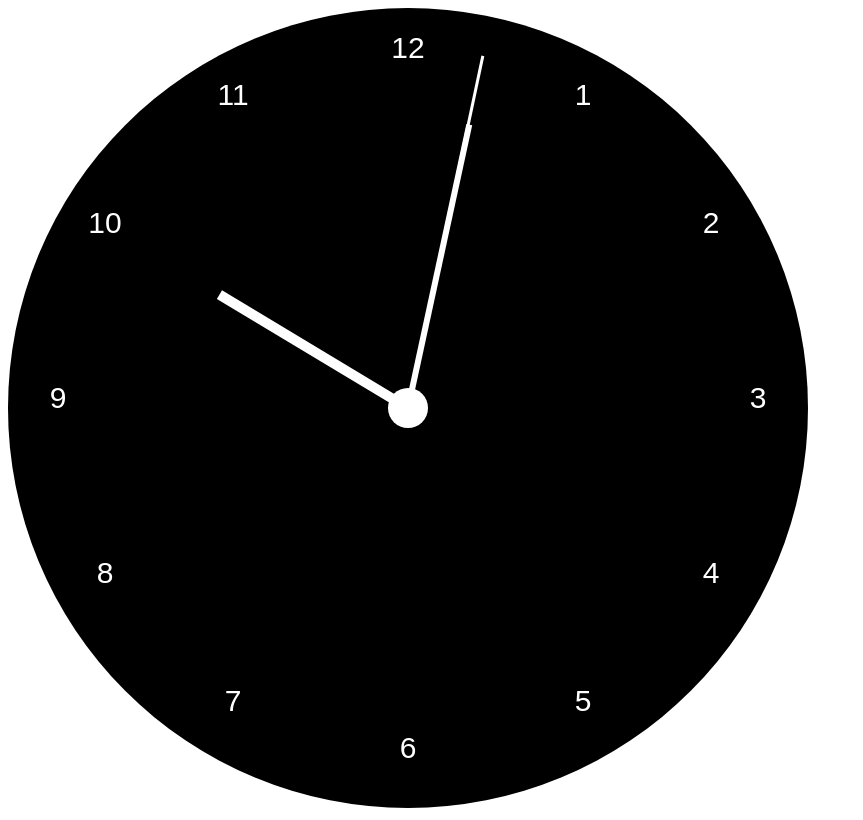
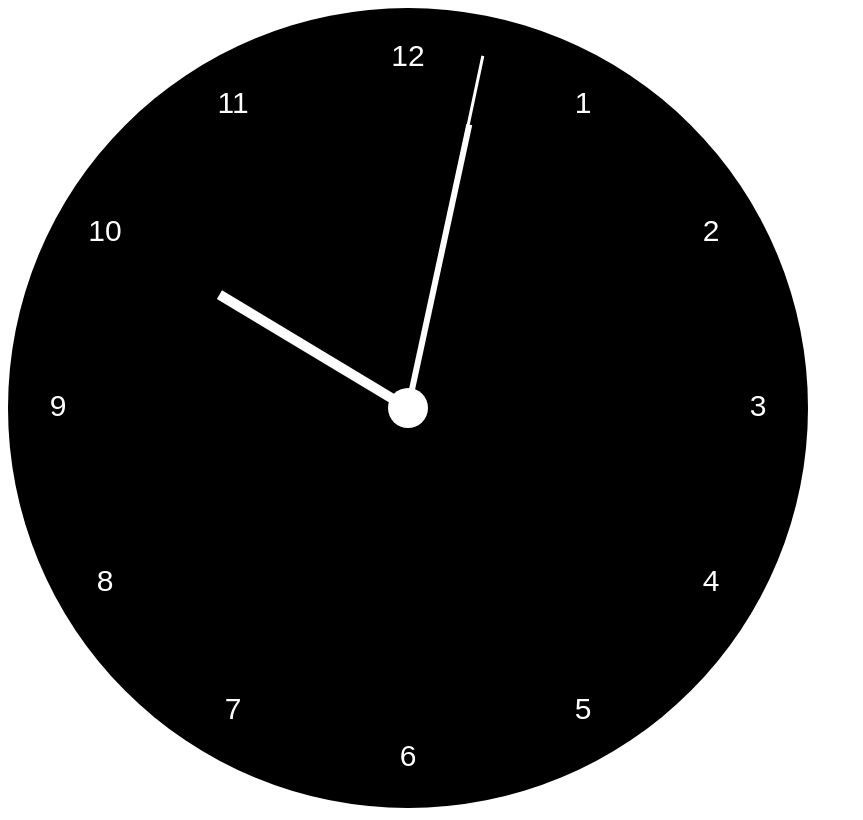
Before and after one commit to meamZ/canvas-clock, a plain HTML site: page index.html in a window 1280 px wide. Shown: the whole page, without its empty margins (0-863 px from the left). Drawn offline with Linux system fonts and the light colour scheme.

Commit message:
add textBaseline middle for numbers

```diff
--- a/index.html
+++ b/index.html
@@ -33,6 +33,7 @@
         context.fillStyle = "white";
         context.font = "30px Arial";
         context.textAlign="center";
+        context.textBaseline = "middle";
         context.fillText("1",575,97);
         context.fillText("2",703,225);
         context.fillText("3",750,400);
```
